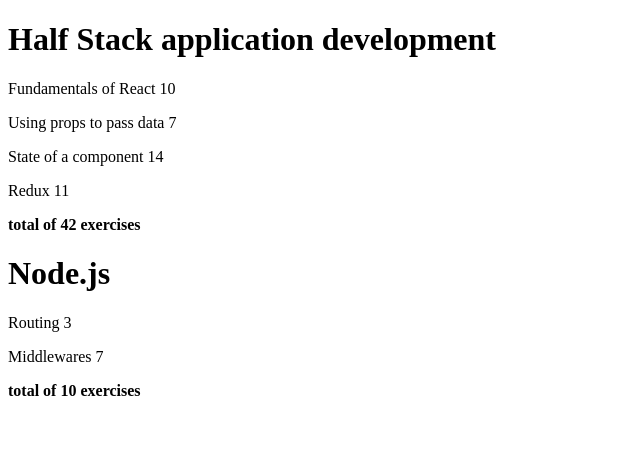
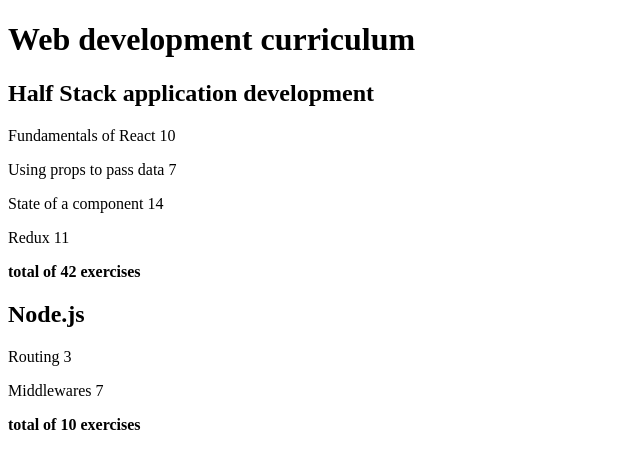
Before and after one commit to johannesvihavainen/fullstack-open-submissions-2, a React (Vite) app in the folder part1/courseinfo/: page / in a window 1280 px wide. Shown: the top 468 px of the page, without its empty margins (0-640 px from the left). Built offline with nearby package versions, Linux system fonts and the light colour scheme.

Commit message:
add title component

```diff
--- a/part1/courseinfo/src/App.jsx
+++ b/part1/courseinfo/src/App.jsx
@@ -1,7 +1,11 @@
+const Title = () => {
+  return <h1>Web development curriculum</h1>
+}
+
 const Header = (props) => {
   return (
     <div>
-      <h1>{props.courses}</h1>
+      <h2>{props.courses}</h2>
     </div>
   )
 }
@@ -27,6 +31,7 @@
 const Course = ({ courses }) => {
   return (
     <div>
+      <Title />
       <Header courses={courses[0].name} />
       <Content parts={courses[0].parts} />
       <Total parts={courses[0].parts} />
```
